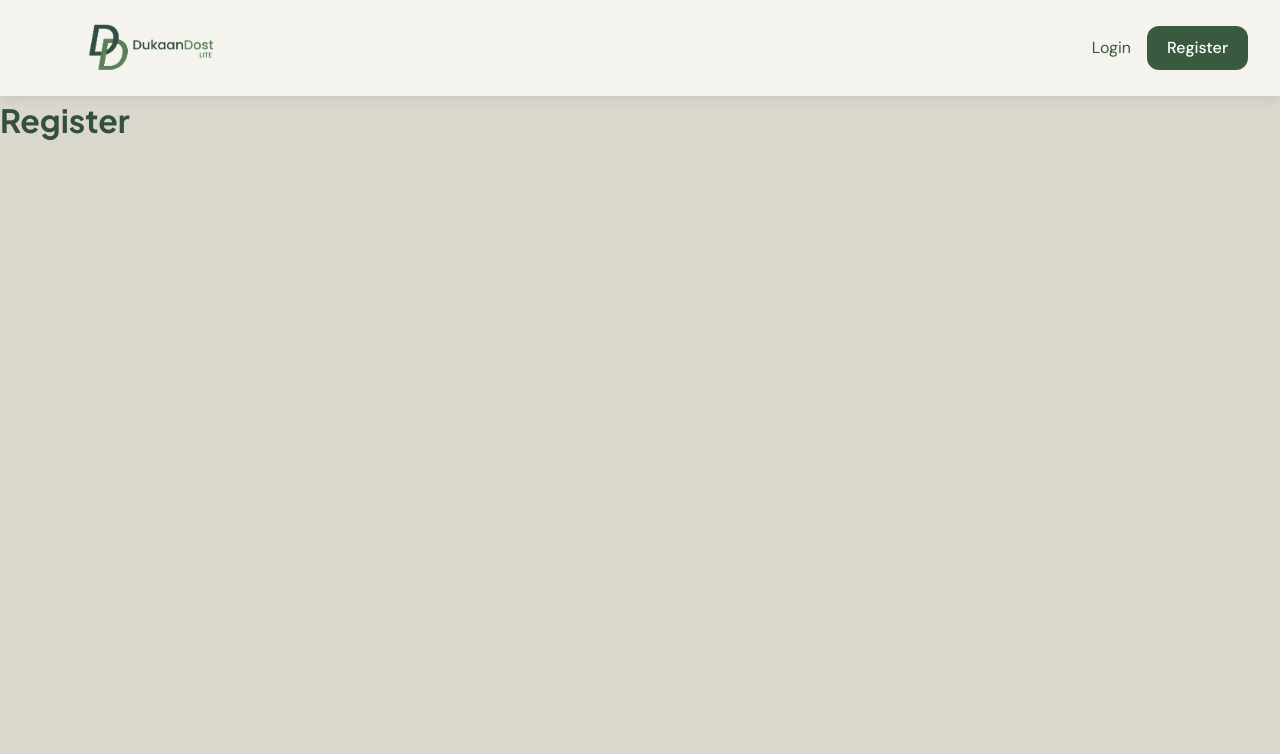
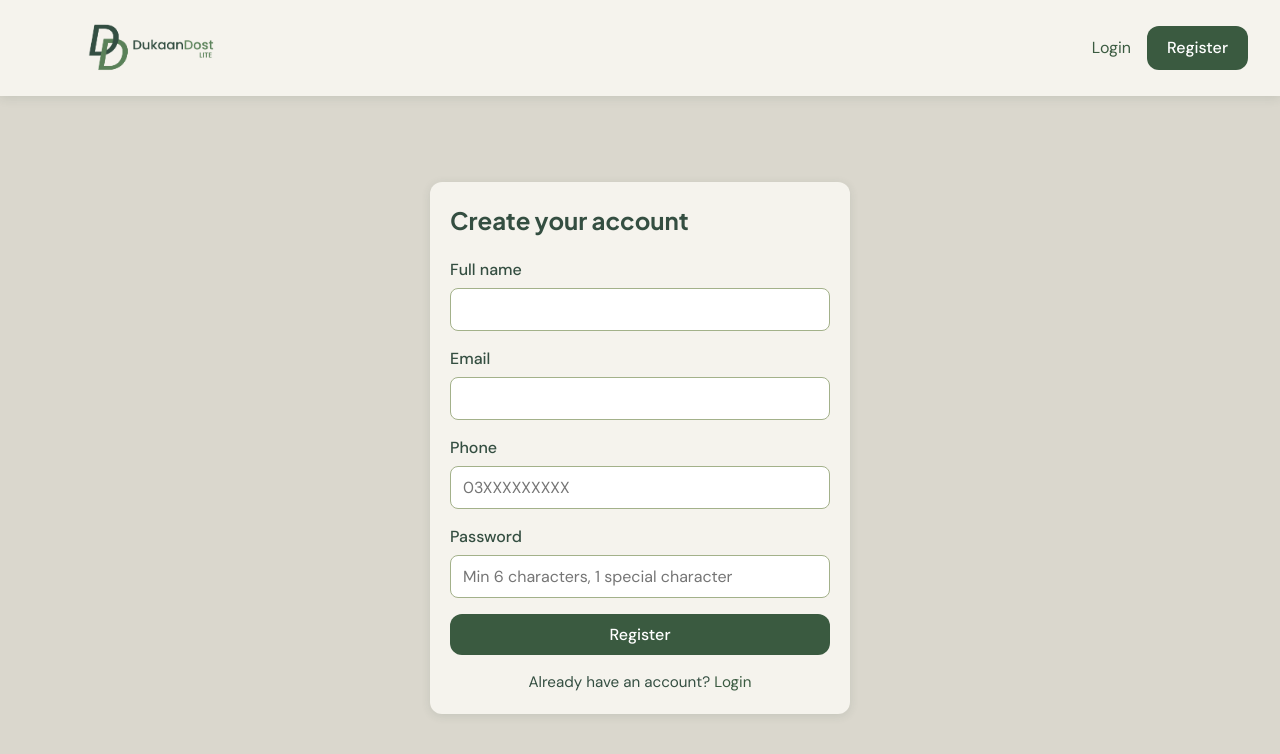
Before and after one commit to killershark0125-art/DukaanDost-lite, a React (Vite) app in the folder frontend/: page /register in a window 1280 px wide. Shown: the top 754 px of the page. Built offline with nearby package versions, Linux system fonts and the light colour scheme.

Commit message:
Add login and register pages

```diff
--- a/frontend/src/index.css
+++ b/frontend/src/index.css
@@ -186,3 +186,35 @@ img {
     height: 3.5rem;
   }
 }
+
+.auth-page {
+  display: flex;
+  justify-content: center;
+  align-items: center;
+  min-height: calc(100vh - 6rem);
+  padding: 24px 16px;
+}
+
+.auth-card {
+  width: 100%;
+  max-width: 420px;
+}
+
+.auth-card h2 {
+  margin-bottom: 20px;
+}
+
+.auth-card .btn {
+  width: 100%;
+}
+
+.auth-switch {
+  margin-top: 16px;
+  text-align: center;
+  font-size: 0.95rem;
+}
+@media (max-width: 600px) {
+  .auth-page {
+    min-height: calc(100vh - 4.5rem);
+  }
+}
--- a/frontend/src/pages/Login.jsx
+++ b/frontend/src/pages/Login.jsx
@@ -1,5 +1,71 @@
+import { useState } from 'react';
+import { Link, useNavigate } from 'react-router-dom';
+import { useAuth } from '../context/AuthContext';
+
 function Login() {
-  return <h1>Login</h1>;
+  const { login } = useAuth();
+  const navigate = useNavigate();
+
+  const [email, setEmail] = useState('');
+  const [password, setPassword] = useState('');
+  const [error, setError] = useState('');
+  const [submitting, setSubmitting] = useState(false);
+
+  const handleSubmit = async (e) => {
+    e.preventDefault();
+    setError('');
+    setSubmitting(true);
+    try {
+      const user = await login(email, password);
+      navigate(user.role === 'seller' ? '/seller' : '/');
+    } catch (err) {
+      setError(err.response?.data?.message || 'Something went wrong');
+    } finally {
+      setSubmitting(false);
+    }
+  };
+
+  return (
+    <div className="auth-page">
+      <form className="card auth-card" onSubmit={handleSubmit}>
+        <h2>Welcome back</h2>
+
+        {error && <p className="error-text">{error}</p>}
+
+        <div className="form-group">
+          <label htmlFor="email">Email</label>
+          <input
+            id="email"
+            type="email"
+            className="input"
+            value={email}
+            onChange={(e) => setEmail(e.target.value)}
+            required
+          />
+        </div>
+
+        <div className="form-group">
+          <label htmlFor="password">Password</label>
+          <input
+            id="password"
+            type="password"
+            className="input"
+            value={password}
+            onChange={(e) => setPassword(e.target.value)}
+            required
+          />
+        </div>
+
+        <button className="btn" type="submit" disabled={submitting}>
+          {submitting ? 'Logging in...' : 'Login'}
+        </button>
+
+        <p className="auth-switch">
+          New here? <Link to="/register">Create an account</Link>
+        </p>
+      </form>
+    </div>
+  );
 }
 
 export default Login;
--- a/frontend/src/pages/Register.jsx
+++ b/frontend/src/pages/Register.jsx
@@ -1,5 +1,87 @@
+import { useState } from 'react';
+import { Link, useNavigate } from 'react-router-dom';
+import api from '../api/api';
+
 function Register() {
-  return <h1>Register</h1>;
+  const navigate = useNavigate();
+
+  const [form, setForm] = useState({ name: '', email: '', phone: '', password: '' });
+  const [error, setError] = useState('');
+  const [submitting, setSubmitting] = useState(false);
+
+  const handleChange = (e) => {
+    setForm({ ...form, [e.target.name]: e.target.value });
+  };
+
+  const handleSubmit = async (e) => {
+    e.preventDefault();
+    setError('');
+    setSubmitting(true);
+    try {
+      await api.post('/auth/register', form);
+      navigate('/login');
+    } catch (err) {
+      setError(err.response?.data?.message || 'Something went wrong');
+    } finally {
+      setSubmitting(false);
+    }
+  };
+
+  return (
+    <div className="auth-page">
+      <form className="card auth-card" onSubmit={handleSubmit}>
+        <h2>Create your account</h2>
+
+        {error && <p className="error-text">{error}</p>}
+
+        <div className="form-group">
+          <label htmlFor="name">Full name</label>
+          <input id="name" name="name" className="input" value={form.name} onChange={handleChange} required />
+        </div>
+
+        <div className="form-group">
+          <label htmlFor="email">Email</label>
+          <input id="email" name="email" type="email" className="input" value={form.email} onChange={handleChange} required />
+        </div>
+
+        <div className="form-group">
+          <label htmlFor="phone">Phone</label>
+          <input
+            id="phone"
+            name="phone"
+            className="input"
+            placeholder="03XXXXXXXXX"
+            maxLength={11}
+            value={form.phone}
+            onChange={handleChange}
+            required
+          />
+        </div>
+
+        <div className="form-group">
+          <label htmlFor="password">Password</label>
+          <input
+            id="password"
+            name="password"
+            type="password"
+            className="input"
+            placeholder="Min 6 characters, 1 special character"
+            value={form.password}
+            onChange={handleChange}
+            required
+          />
+        </div>
+
+        <button className="btn" type="submit" disabled={submitting}>
+          {submitting ? 'Creating account...' : 'Register'}
+        </button>
+
+        <p className="auth-switch">
+          Already have an account? <Link to="/login">Login</Link>
+        </p>
+      </form>
+    </div>
+  );
 }
 
 export default Register;
```
